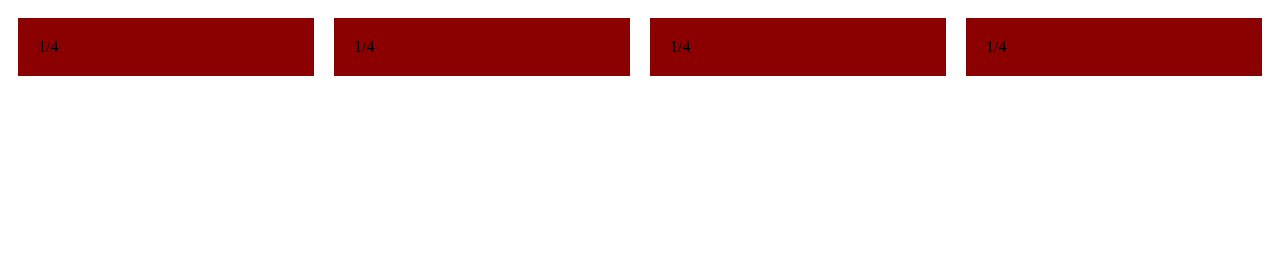
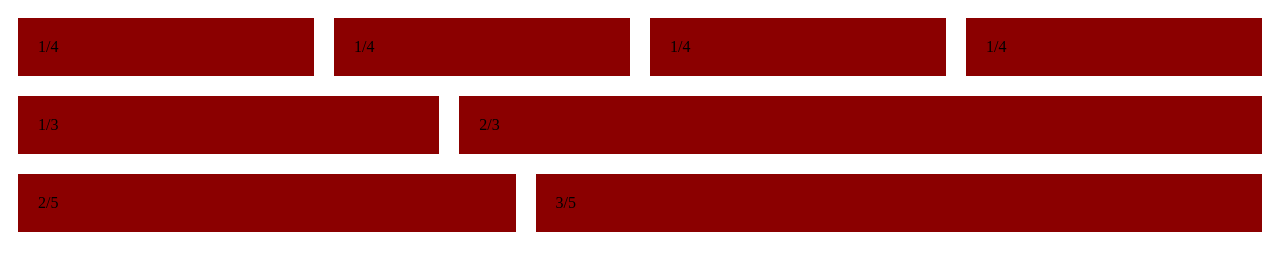
Before and after one commit to shota-mamiya/Flexible-Columns, a plain HTML site: page index.html in a window 1280 px wide. Drawn offline with Linux system fonts and the light colour scheme.

Commit message:
Flexible Columns

```diff
--- a/index.html
+++ b/index.html
@@ -14,5 +14,17 @@
         <div class="col">1/4</div>
         <div class="col">1/4</div>
     </div>
+
+    <div class="row">
+        <div class="col">1/3</div>
+        <div class="col2">2/3</div>
+
+    </div>
+
+    <div class="row">
+        <div class="col2">2/5</div>
+        <div class="col3">3/5</div>
+
+    </div>
 </body>
 </html>
--- a/style.css
+++ b/style.css
@@ -8,3 +8,17 @@
     padding: 20px;
     margin: 10px;
 }
+
+.col2{
+    flex:2;
+    background-color: darkred;
+    padding: 20px;
+    margin: 10px;
+}
+
+.col3{
+    flex:3;
+    background-color: darkred;
+    padding: 20px;
+    margin: 10px;
+}
```
